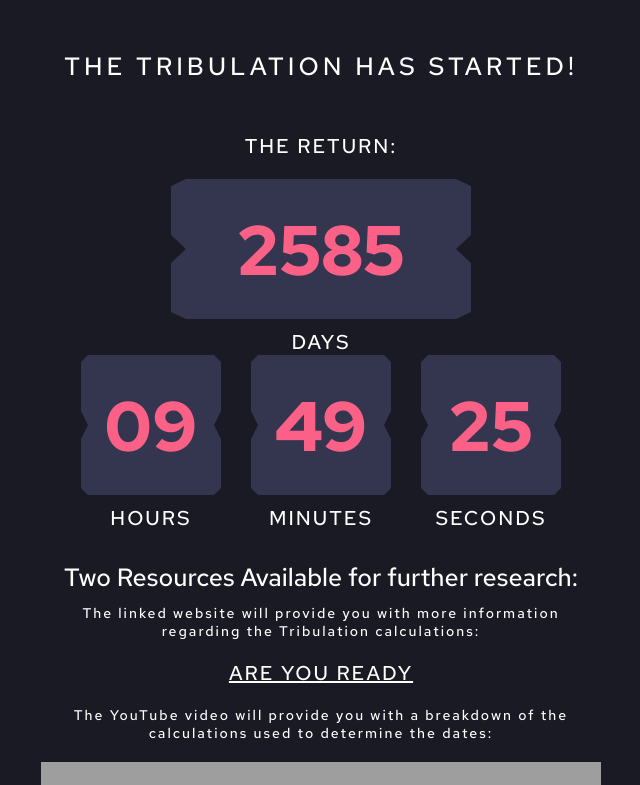
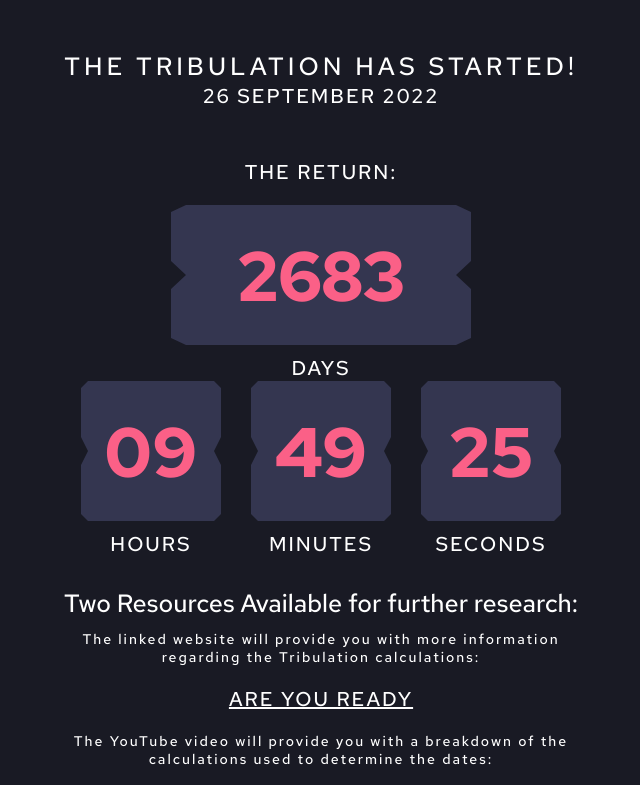
Before and after one commit to bc464/tribulation-countdown, a plain HTML site: page index.html in a window 1280 px wide. Shown: the top 785 px of the page, without its empty margins (319-959 px from the left). Drawn offline with Linux system fonts and the light colour scheme; grey boxes are pictures that could not be loaded.

Commit message:
date and index.html updated

```diff
--- a/index.html
+++ b/index.html
@@ -16,6 +16,7 @@
 <body>
   <main>
     <h1 class="main-heading">The Tribulation has Started!</h1>
+    <p class="date-heading">26 September 2022</p>
     <p class="text-heading">The Return:</p>
     <div class="timer-days flex">
       <div class="timer-box flex">
--- a/script.js
+++ b/script.js
@@ -5,7 +5,7 @@ let tempYear = tempDate.getFullYear();
 let tempMonth = tempDate.getMonth();
 let tempDay = tempDate.getHours();
 
-const futureDate = new Date(2029,6,20,0,0,0);
+const futureDate = new Date(2029,9,26,0,0,0);
 
 const year = futureDate.getFullYear();
 const hours = futureDate.getHours();
--- a/style.css
+++ b/style.css
@@ -26,11 +26,14 @@ body {
 }
 .main-heading {
 	color: var(--clr-white);
-	margin:5rem 0;
+	margin:5rem 0 0 0;
 	text-transform: uppercase;
 	letter-spacing: 4px;
 	font-size: 2.5rem;
 	font-weight: 500;
+}
+.date-heading {
+	margin: 0 0 5rem 0;
 }
 .text-heading {
 	color: var(--clr-white);
```
